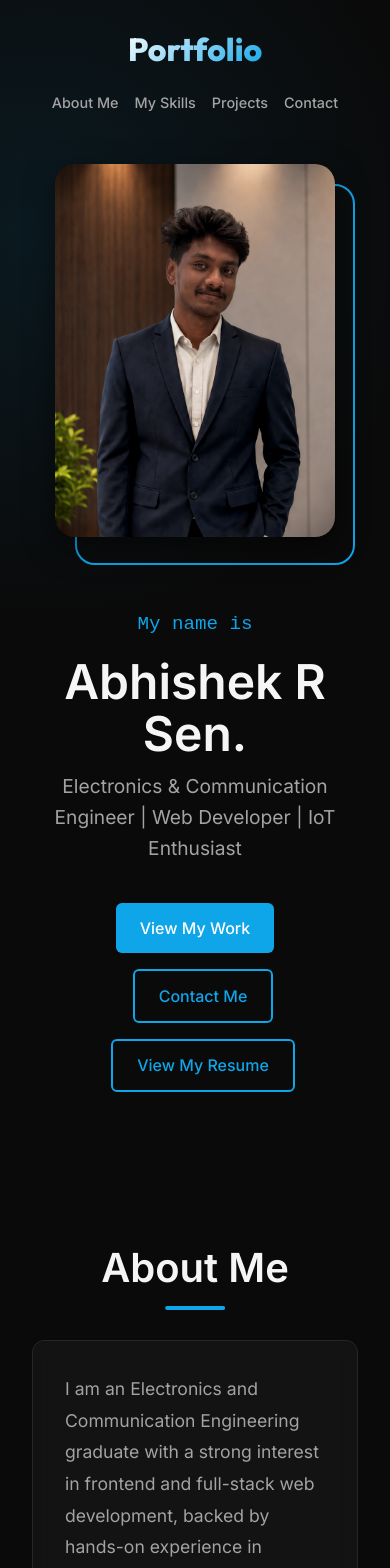
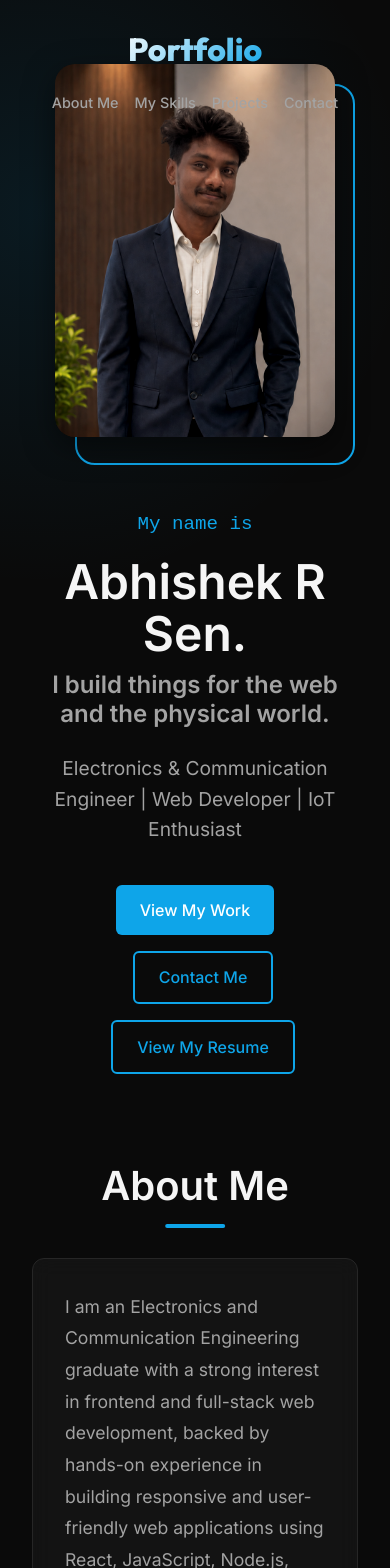
Before and after one commit to abhishekrsen/Abhishek-R-Sen-Portfolio, a React (Vite) app in the folder client/: page / in a window 390 px wide. Shown: the top 1568 px of the page. Built offline with nearby package versions, Linux system fonts and the light colour scheme.

Commit message:
Restore hero title line

```diff
--- a/client/src/components/Hero.css
+++ b/client/src/components/Hero.css
@@ -3,7 +3,6 @@
   display: flex;
   align-items: center;
   background: radial-gradient(circle at 10% 20%, rgba(14, 165, 233, 0.1) 0%, transparent 40%);
-  padding-top: 100px;
 }
 
 .hero-container {
@@ -15,8 +14,8 @@
 }
 
 .hero-content {
-  flex: 1 1 auto;
-  max-width: 750px;
+  flex: 1;
+  max-width: 600px;
 }
 
 .hero-greeting {
@@ -53,11 +52,10 @@
 }
 
 .hero-image-container {
-  flex: 0 0 auto;
+  flex: 1;
   display: flex;
-  justify-content: flex-end;
+  justify-content: center;
   align-items: center;
-  padding-left: 1rem;
 }
 
 .hero-image-wrapper {
@@ -102,16 +100,11 @@
 }
 
 @media (max-width: 992px) {
-  .hero-section {
-    min-height: auto;
-    padding-bottom: 4rem;
-  }
-
   .hero-container {
     flex-direction: column-reverse;
     text-align: center;
     justify-content: center;
-    margin-top: 2rem;
+    margin-top: 4rem;
   }
 
   .hero-subtitle {
@@ -125,9 +118,7 @@
   }
 
   .hero-image-container {
-    padding-left: 0;
     margin-bottom: 2rem;
-    margin-top: 2rem;
   }
 
   .hero-image-wrapper {
--- a/client/src/components/Hero.jsx
+++ b/client/src/components/Hero.jsx
@@ -8,6 +8,7 @@ const Hero = () => {
         <div className="hero-content animate-slide-in-left">
           <p className="hero-greeting">My name is</p>
           <h1 className="hero-name">Abhishek R Sen.</h1>
+          <h2 className="hero-title">I build things for the web and the physical world.</h2>
           <p className="hero-subtitle delay-200 animate-fade-in-up">
             Electronics & Communication Engineer | Web Developer | IoT Enthusiast
           </p>
```
